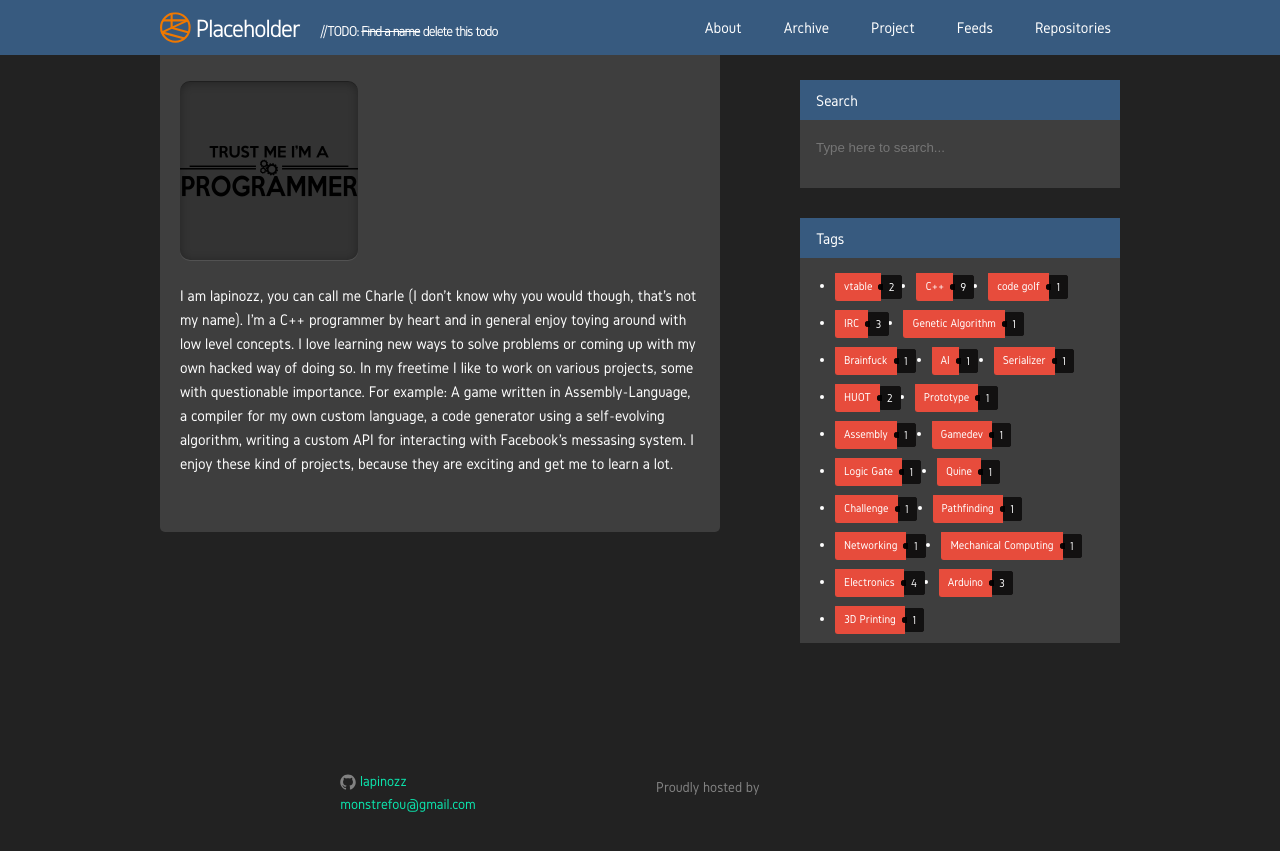
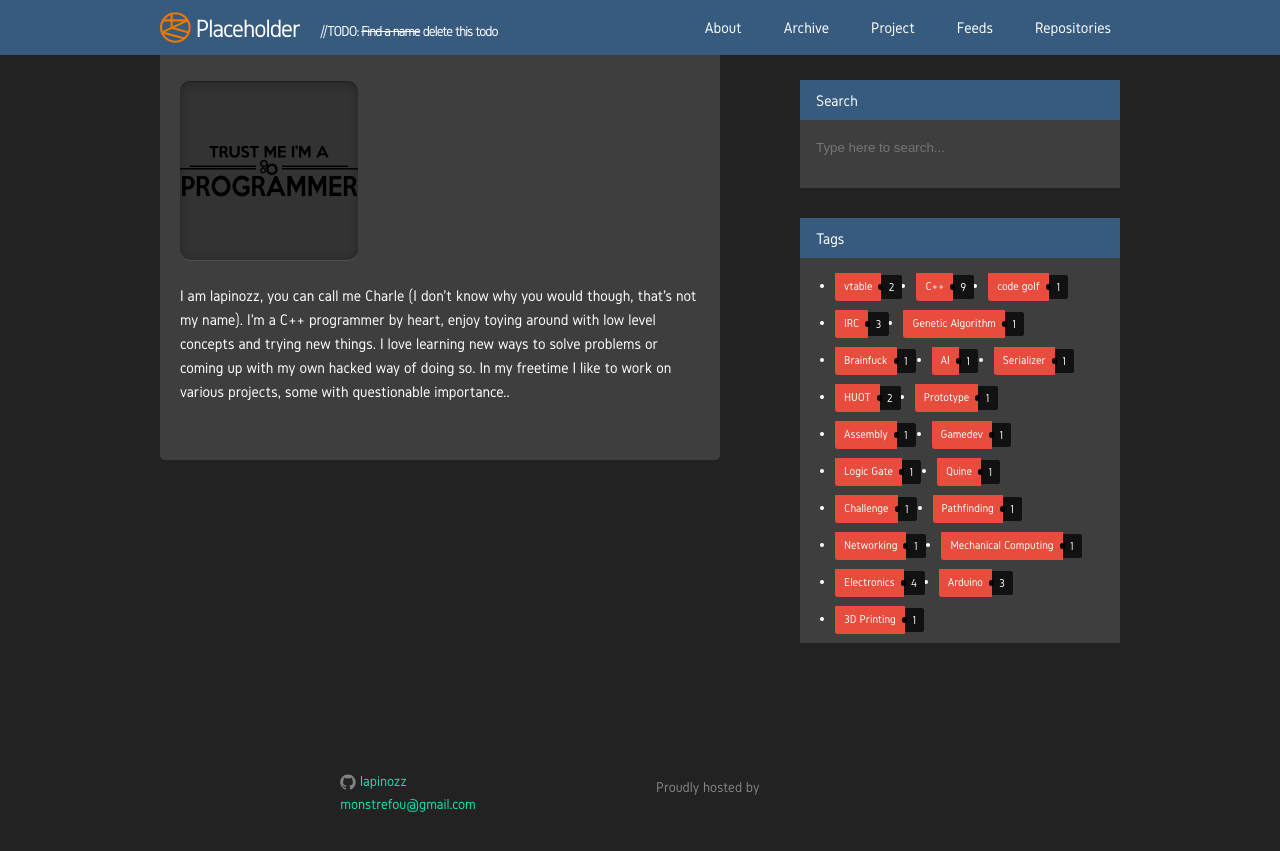
Before and after one commit to lapinozz/lapinozz.github.io, a Jekyll site: the page built from about.html, in a window 1280 px wide. Shown: the top 851 px of the page. Built offline with Jekyll 4.4.1, drawn with Linux system fonts in a browser that asks for light colours; nearby versions of some CDN libraries; comment, search, counter and statistics services are not loaded; a style sheet for code colours, icons or effects is not loaded.

Commit message:
About page update

```diff
--- a/about.html
+++ b/about.html
@@ -23,7 +23,7 @@ permalink: /about.html
 
 
 <br><br>
- I am lapinozz, you can call me Charle (I don't know why you would though, that's not my name). I'm a C++ programmer by heart and in general enjoy toying around with low level concepts. I love learning new ways to solve problems or coming up with my own hacked way of doing so. In my freetime I like to work on various projects, some with questionable importance. For example: A game written in Assembly-Language, a compiler for my own custom language, a code generator using a self-evolving algorithm, writing a custom API for interacting with Facebook's messasing system. I enjoy these kind of projects, because they are exciting and get me to learn a lot.
+ I am lapinozz, you can call me Charle (I don't know why you would though, that's not my name). I'm a C++ programmer by heart, enjoy toying around with low level concepts and trying new things. I love learning new ways to solve problems or coming up with my own hacked way of doing so. In my freetime I like to work on various projects, some with questionable importance..
 <br><br>
 
 </div>
```
